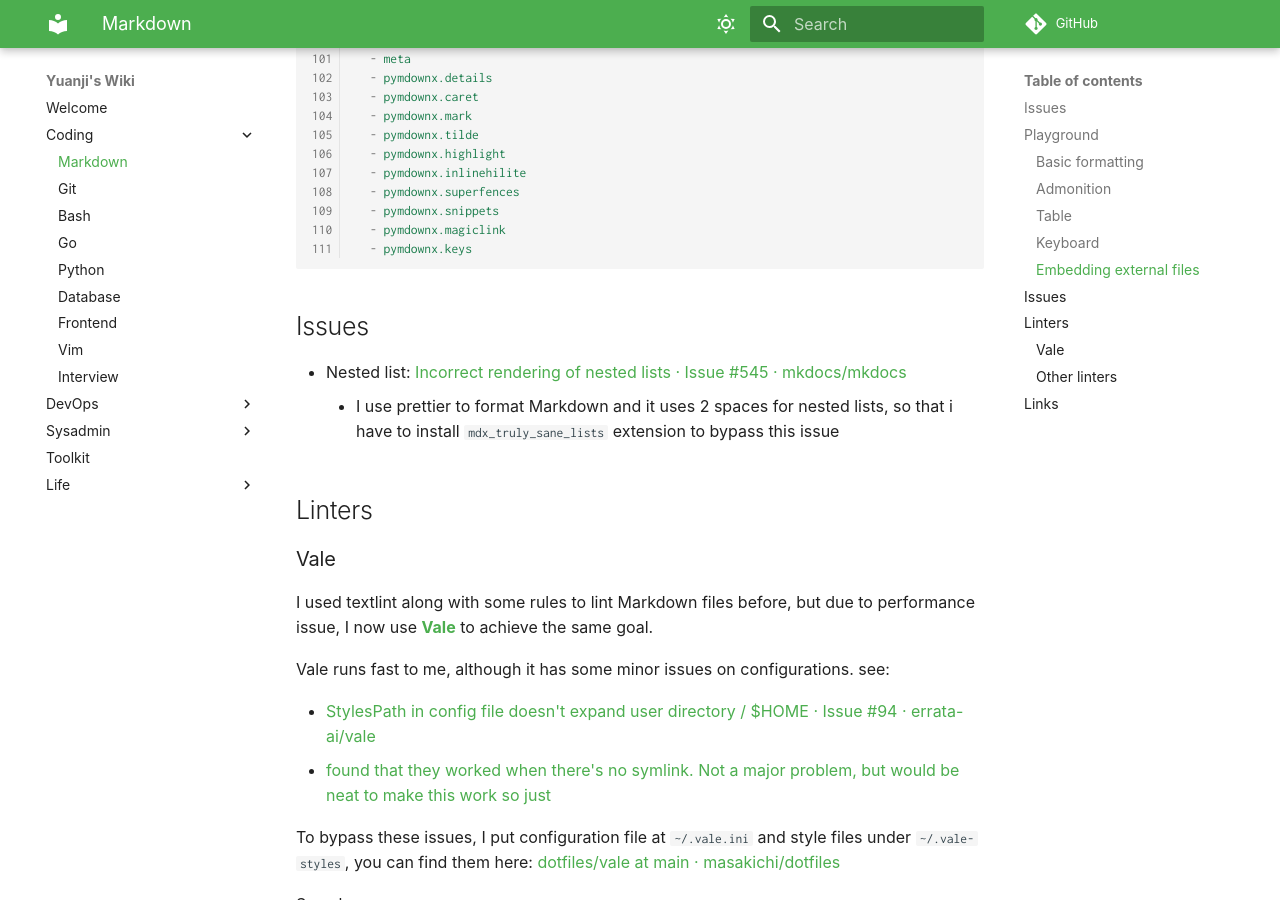
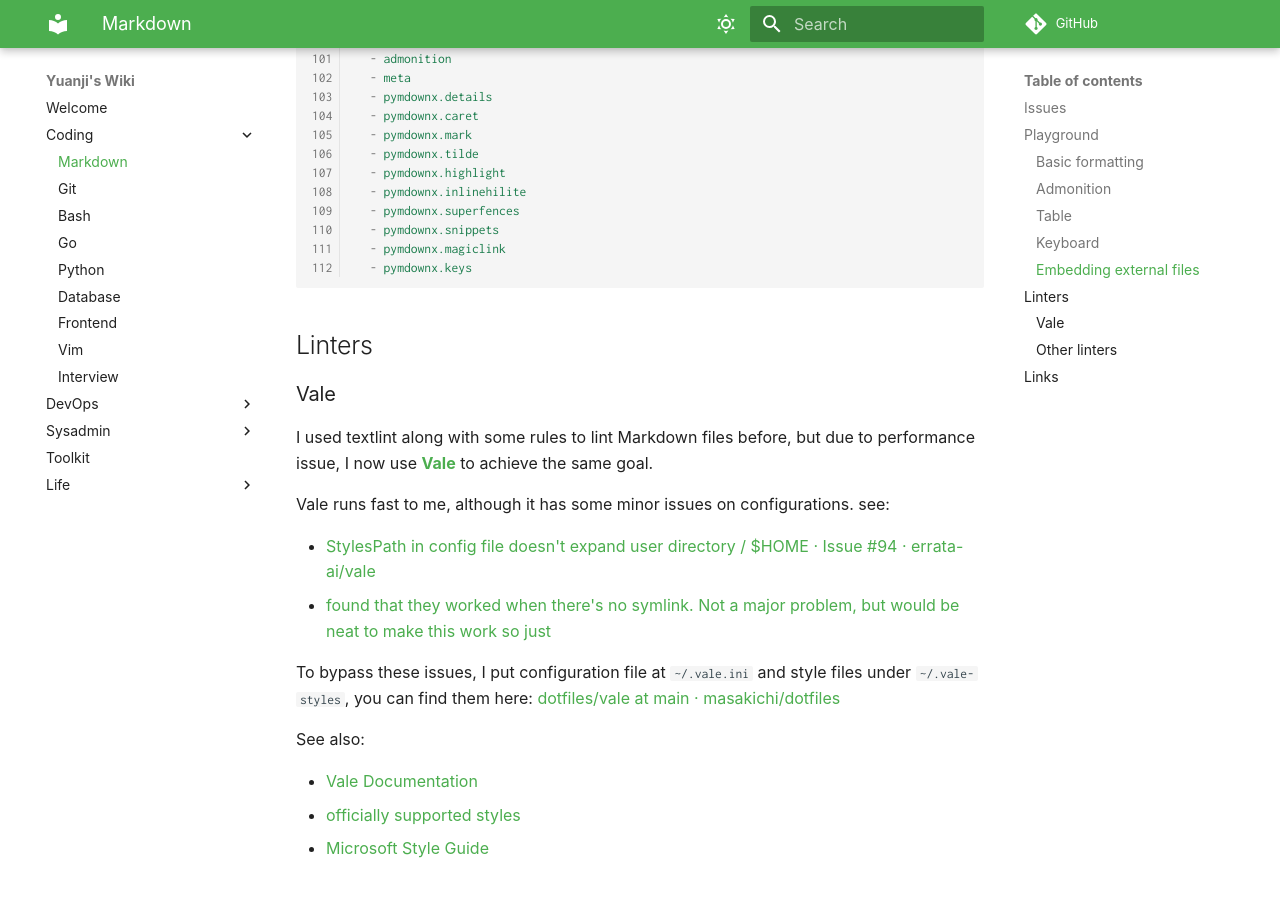
Before and after one commit to yuanji-dev/wiki, an MkDocs documentation site: the page built from docs/coding/markdown.md, in a window 1280 px wide and 900 px high, scrolled down 5185 px. Built offline with MkDocs 1.6.1 and Material for MkDocs 9.7.7, drawn with Linux system fonts in a browser that asks for light colours; emoji names are drawn with the system emoji font; some web fonts are replaced; comment, search, counter and statistics services are not loaded.

`````diff
--- a/docs/coding/markdown.md
+++ b/docs/coding/markdown.md
@@ -213,11 +213,6 @@
     ```
     ````
 
-## Issues
-
-- Nested list: [Incorrect rendering of nested lists · Issue #545 · mkdocs/mkdocs](https://github.com/mkdocs/mkdocs/issues/545)
-  - I use prettier to format Markdown and it uses 2 spaces for nested lists, so that i have to install `mdx_truly_sane_lists` extension to bypass this issue
-
 ## Linters
 
 ### Vale
--- a/mkdocs.yml
+++ b/mkdocs.yml
@@ -34,6 +34,7 @@ nav:
   - Life:
       - life/camera.md
       - life/english.md
+      - life/japan.md
       - life/recipe.md
 extra:
   social:
`````
Also changed, not shown: docs/life/japan.md (added, +18 -0 lines).
